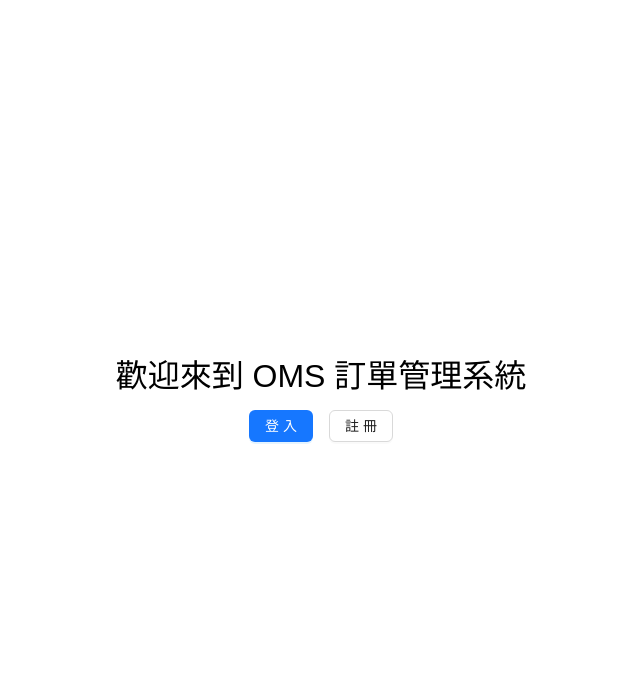
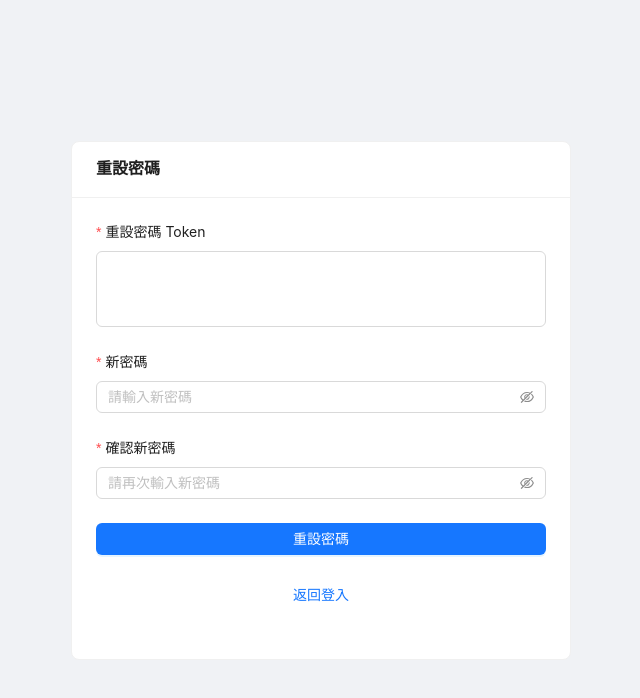
Before and after one commit to Yuuuuuwu/oms-frontend-antd, a React (Vite) app: page /reset-password in a window 1280 px wide. Before the commit this address led to /. Shown: the top 698 px of the page, without its empty margins (319-959 px from the left). Built offline with nearby package versions, Linux system fonts and the light colour scheme.

Commit message:
新增忘記密碼與重設密碼功能，更新登入與註冊頁面以支援 email 登入

```diff
--- a/src/App.tsx
+++ b/src/App.tsx
@@ -15,6 +15,8 @@ import CustomerPage from "./pages/Customer";
 import Profile from "./pages/Profile";
 import "./App.css";
 import UserList from "./pages/User/UserList.tsx";
+import ForgotPassword from "./pages/Auth/ForgotPassword";
+import ResetPassword from "./pages/Auth/ResetPassword";
 
 // 登入驗證元件
 function RequireAuth({ children }: { children: React.ReactNode }) {
@@ -46,6 +48,8 @@ const AppInner: React.FC = () => {
           <Route path="/" element={<Landing />} />
           <Route path="/login" element={<Login />} />
           <Route path="/register" element={<Register />} />
+          <Route path="/forgot-password" element={<ForgotPassword />} />
+          <Route path="/reset-password" element={<ResetPassword />} />
 
           <Route
             path="/"
--- /dev/null
+++ b/src/pages/Auth/ForgotPassword.tsx
@@ -0,0 +1,84 @@
+import React, { useState } from "react";
+import { Form, Input, Button, Card, message } from "antd";
+import ResetPassword from "./ResetPassword"; // 引入 ResetPassword 組件
+
+const ForgotPassword: React.FC = () => {
+  const [loading, setLoading] = useState(false);
+  const [sent, setSent] = useState(false);
+  const [resetToken, setResetToken] = useState<string | null>(null);
+
+  const onFinish = async (values: any) => {
+    setLoading(true);
+    try {
+      const res = await fetch("http://localhost:5000/auth/forgot-password", {
+        method: "POST",
+        headers: { "Content-Type": "application/json" },
+        body: JSON.stringify({ email: values.email }),
+      });
+      if (res.ok) {
+        const data = await res.json();
+        setSent(true);
+        setResetToken(data.reset_token); // 實務應寄信，這裡直接顯示 token
+        message.success("重設密碼信已寄出（測試用 token 已顯示）");
+      } else {
+        const err = await res.json();
+        message.error(err.description || "寄送失敗");
+      }
+    } catch {
+      message.error("寄送失敗");
+    } finally {
+      setLoading(false);
+    }
+  };
+
+  return (
+    <div
+      style={{
+        minHeight: "100vh",
+        display: "flex",
+        alignItems: "center",
+        justifyContent: "center",
+        background: "#f0f2f5",
+      }}
+    >
+      <Card title="忘記密碼" style={{ width: 350 }}>
+        {sent ? (
+          <>
+            <p>請至信箱收信，依指示重設密碼。</p>
+            {resetToken && (
+              <div style={{ wordBreak: "break-all", marginTop: 16 }}>
+                <b>（測試用）重設密碼 token：</b>
+                <div style={{ fontSize: 12, color: "#888" }}>{resetToken}</div>
+              </div>
+            )}
+            <br />
+            <Form.Item>
+              <Button type="primary" href="/reset-password" block>
+                重設密碼
+              </Button>
+            </Form.Item>
+          </>
+        ) : (
+          <Form onFinish={onFinish} layout="vertical">
+            <Form.Item
+              name="email"
+              label="Email"
+              rules={[
+                { required: true, type: "email", message: "請輸入有效 Email" },
+              ]}
+            >
+              <Input placeholder="請輸入註冊信箱" />
+            </Form.Item>
+            <Form.Item>
+              <Button type="primary" htmlType="submit" block loading={loading}>
+                寄送重設密碼信
+              </Button>
+            </Form.Item>
+          </Form>
+        )}
+      </Card>
+    </div>
+  );
+};
+
+export default ForgotPassword;
--- a/src/pages/Auth/Login.tsx
+++ b/src/pages/Auth/Login.tsx
@@ -1,20 +1,19 @@
 import React from "react";
 import { Form, Input, Button, Card, message } from "antd";
 import { useNavigate } from "react-router-dom";
-// # 修改：將 fakeLogin 換成 login
 import { login } from "../../utils/auth";
 
 const Login: React.FC = () => {
   const navigate = useNavigate();
 
   const onFinish = async (values: any) => {
-    // # 修改：呼叫 login 而非 fakeLogin
-    const success = await login(values.username, values.password);
+    // # 以 email 登入，login 需支援 email
+    const success = await login(values.email, values.password);
     if (success) {
       message.success("登入成功！");
       navigate("/dashboard");
     } else {
-      message.error("帳號或密碼錯誤！");
+      message.error("信箱或密碼錯誤！");
     }
   };
 
@@ -29,18 +28,23 @@ const Login: React.FC = () => {
       }}
     >
       <Card title="OMS 登入" style={{ width: 350 }}>
-        <Form onFinish={onFinish}>
+        <Form onFinish={onFinish} autoComplete="off">
           <Form.Item
-            name="username"
-            rules={[{ required: true, message: "請輸入帳號" }]}
+            name="email"
+            rules={[
+              { required: true, type: "email", message: "請輸入有效 Email" },
+            ]}
           >
-            <Input placeholder="帳號" />
+            <Input placeholder="Email" autoComplete="email" />
           </Form.Item>
           <Form.Item
             name="password"
             rules={[{ required: true, message: "請輸入密碼" }]}
           >
-            <Input.Password placeholder="密碼" />
+            <Input.Password
+              placeholder="密碼"
+              autoComplete="current-password"
+            />
           </Form.Item>
           <Form.Item>
             <Button type="primary" htmlType="submit" block>
@@ -50,6 +54,9 @@ const Login: React.FC = () => {
           <Form.Item>
             沒有帳號？<a href="/register">註冊</a>
           </Form.Item>
+          <Form.Item>
+            <a href="/forgot-password">忘記密碼？</a>
+          </Form.Item>
         </Form>
       </Card>
     </div>
--- a/src/pages/Auth/Register.tsx
+++ b/src/pages/Auth/Register.tsx
@@ -37,25 +37,49 @@ const Register: React.FC = () => {
       <Card title="OMS 註冊" style={{ width: 350 }}>
         <Form onFinish={onFinish}>
           <Form.Item
-            name="username"
-            rules={[{ required: true, message: "請輸入帳號" }]}
-          >
-            <Input placeholder="帳號" />
-          </Form.Item>
-          <Form.Item
-            name="email" // # 修改：新增 email 欄位
+            name="email"
             rules={[
-              { required: true, message: "請輸入 Email" },
-              { type: "email", message: "請輸入有效的 Email" },
+              { required: true, type: "email", message: "請輸入有效 Email" },
             ]}
           >
             <Input placeholder="Email" />
           </Form.Item>
           <Form.Item
             name="password"
-            rules={[{ required: true, message: "請輸入密碼" }]}
+            rules={[
+              { required: true, message: "請輸入密碼" },
+              { min: 8, message: "密碼長度至少 8 碼" },
+              {
+                pattern:
+                  /^(?=.*[A-Za-z])(?=.*\d)[A-Za-z\d!@#$%^&*()_+\-=]{8,}$/,
+                message: "密碼需包含英數字",
+              },
+            ]}
           >
             <Input.Password placeholder="密碼" />
+          </Form.Item>
+          <Form.Item
+            name="confirm_password"
+            dependencies={["password"]}
+            rules={[
+              { required: true, message: "請再次輸入密碼" },
+              ({ getFieldValue }) => ({
+                validator(_, value) {
+                  if (!value || getFieldValue("password") === value) {
+                    return Promise.resolve();
+                  }
+                  return Promise.reject(new Error("兩次密碼輸入不一致"));
+                },
+              }),
+            ]}
+          >
+            <Input.Password placeholder="確認密碼" />
+          </Form.Item>
+          <Form.Item
+            name="username"
+            rules={[{ required: true, message: "請輸入暱稱" }]}
+          >
+            <Input placeholder="暱稱" />
           </Form.Item>
           <Form.Item
             name="role" // # 保留 role 欄位，但改為 Select
--- /dev/null
+++ b/src/pages/Auth/ResetPassword.tsx
@@ -0,0 +1,99 @@
+import React, { useState } from "react";
+import { Form, Input, Button, Card, message } from "antd";
+import { useNavigate } from "react-router-dom";
+import { resetPassword } from "../../utils/auth";
+
+const ResetPassword: React.FC = () => {
+  const [loading, setLoading] = useState(false);
+  const navigate = useNavigate();
+
+  const onFinish = async (values: any) => {
+    setLoading(true);
+    try {
+      const success = await resetPassword(values.token, values.new_password);
+      if (success) {
+        message.success("密碼已重設成功，請重新登入");
+        navigate("/login");
+      } else {
+        message.error("重設失敗，請確認 token 是否有效");
+      }
+    } catch {
+      message.error("重設失敗");
+    } finally {
+      setLoading(false);
+    }
+  };
+
+  return (
+    <div
+      style={{
+        minHeight: "100vh",
+        display: "flex",
+        alignItems: "center",
+        justifyContent: "center",
+        background: "#f0f2f5",
+      }}
+    >
+      <Card title="重設密碼" style={{ width: 500 }}>
+        <Form onFinish={onFinish} layout="vertical">
+          <Form.Item
+            name="token"
+            label="重設密碼 Token"
+            rules={[{ required: true, message: "請輸入重設密碼 Token" }]}
+          >
+            <Input.TextArea
+              placeholder="請貼上重設密碼 Token"
+              defaultValue=" "
+              autoSize={{ minRows: 3, maxRows: 5 }}
+            />
+          </Form.Item>
+          <Form.Item
+            name="new_password"
+            label="新密碼"
+            rules={[
+              { required: true, message: "請輸入密碼" },
+              { min: 8, message: "密碼長度至少 8 碼" },
+              {
+                pattern:
+                  /^(?=.*[A-Za-z])(?=.*\d)[A-Za-z\d!@#$%^&*()_+\-=]{8,}$/,
+                message: "密碼需包含英數字",
+              },
+            ]}
+          >
+            <Input.Password placeholder="請輸入新密碼" />
+          </Form.Item>
+          <Form.Item
+            name="confirm_password"
+            label="確認新密碼"
+            dependencies={["new_password"]}
+            rules={[
+              { required: true, message: "請再次輸入新密碼" },
+              ({ getFieldValue }) => ({
+                validator(_, value) {
+                  if (!value || getFieldValue("new_password") === value) {
+                    return Promise.resolve();
+                  }
+                  return Promise.reject(new Error("兩次密碼輸入不一致"));
+                },
+              }),
+            ]}
+          >
+            <Input.Password placeholder="請再次輸入新密碼" />
+          </Form.Item>
+          <Form.Item>
+            <Button type="primary" htmlType="submit" loading={loading} block>
+              重設密碼
+            </Button>
+          </Form.Item>
+          <Form.Item>
+            <Button type="link" onClick={() => navigate("/login")} block>
+              返回登入
+            </Button>
+          </Form.Item>
+        </Form>
+      </Card>
+    </div>
+  );
+};
+
+export default ResetPassword;
--- a/src/utils/auth.ts
+++ b/src/utils/auth.ts
@@ -44,40 +44,37 @@ export async function register(
   }
 }
 
-export async function login(
-  username: string,
-  password: string
-): Promise<boolean> {
+export async function login(email: string, password: string): Promise<boolean> {
   try {
     // 1. 先呼叫 /auth/login 拿到 access_token
     const res = await fetch("http://localhost:5000/auth/login", {
       method: "POST",
       headers: { "Content-Type": "application/json" },
-      body: JSON.stringify({ username, password }),
+      body: JSON.stringify({ email, password }), // 以 email 登入
     });
     if (!res.ok) {
       return false;
     }
     const loginData = await res.json();
-    const token: string = loginData.access_token; // # 修改：只拿 token
+    const token: string = loginData.access_token;
 
     // 2. 拿到 token 後，再呼叫 /auth/me 取得 { id, username, email, role }
     const meRes = await fetch("http://localhost:5000/auth/me", {
       method: "GET",
       headers: {
         "Content-Type": "application/json",
-        Authorization: `Bearer ${token}`, // # 修改：加上 Bearer token
+        Authorization: `Bearer ${token}`,
       },
     });
     if (!meRes.ok) {
       return false;
     }
-    const meData = await meRes.json(); // # 修改：取得 user 資訊
+    const meData = await meRes.json();
     const userInfo: User = {
       id: meData.id,
       username: meData.username,
       email: meData.email,
-      role: meData.role, // # 修改：後端 /auth/me 也要回傳 role
+      role: meData.role,
     };
 
     // 3. 把 user 與 token 一起存入 localStorage
@@ -105,3 +102,27 @@ export function logout() {
   localStorage.removeItem(LOCAL_STORAGE_USER_KEY);
   localStorage.removeItem(LOCAL_STORAGE_TOKEN_KEY);
 }
+export async function forgotPassword(email: string): Promise<string | null> {
+  const res = await fetch("http://localhost:5000/auth/forgot-password", {
+    method: "POST",
+    headers: { "Content-Type": "application/json" },
+    body: JSON.stringify({ email }),
+  });
+  if (res.ok) {
+    const data = await res.json();
+    return data.reset_token; // 這是測試用，實務應寄信
+  }
+  return null;
+}
+
+export async function resetPassword(
+  token: string,
+  newPassword: string
+): Promise<boolean> {
+  const res = await fetch("http://localhost:5000/auth/reset-password", {
+    method: "POST",
+    headers: { "Content-Type": "application/json" },
+    body: JSON.stringify({ token, new_password: newPassword }),
+  });
+  return res.ok;
+}
```
